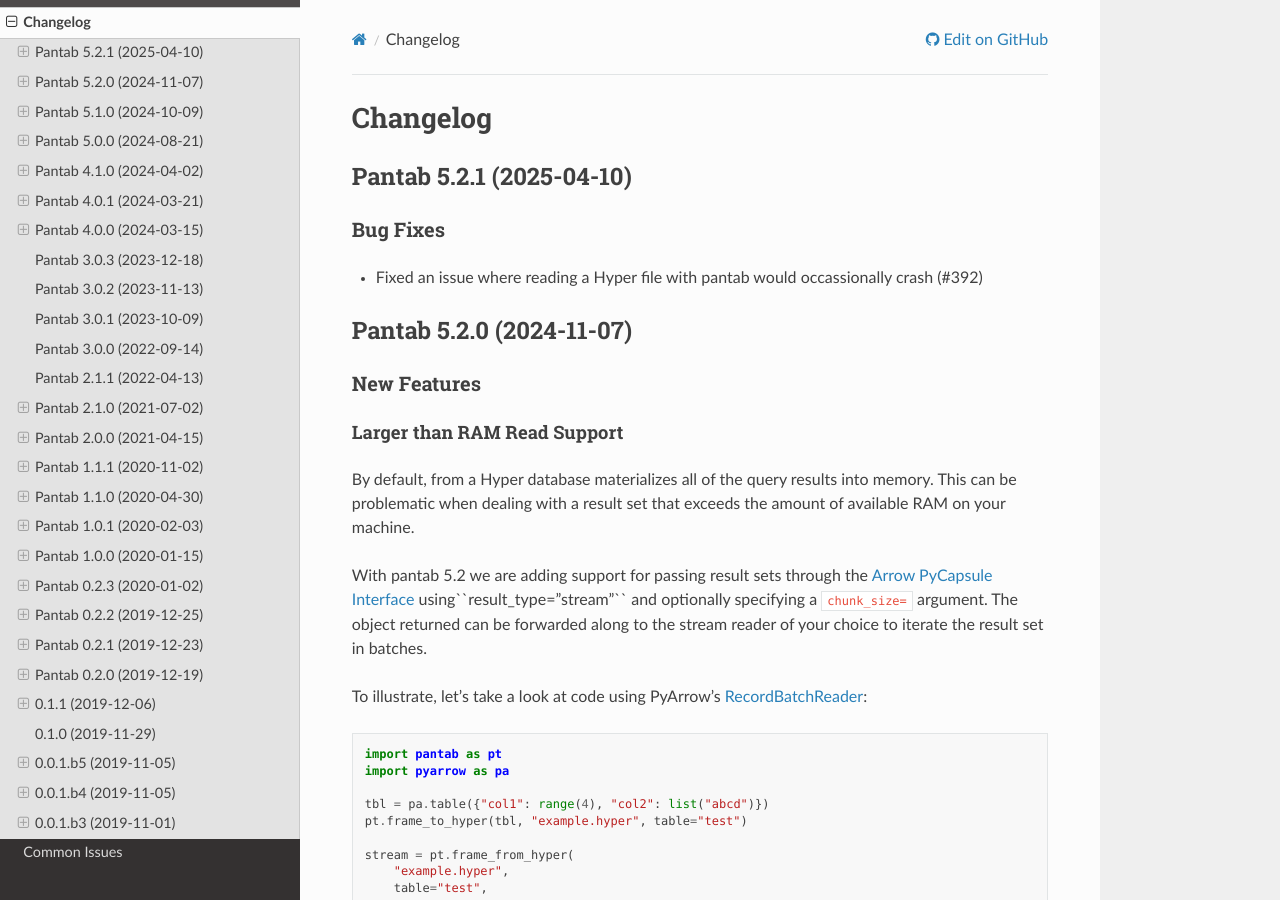
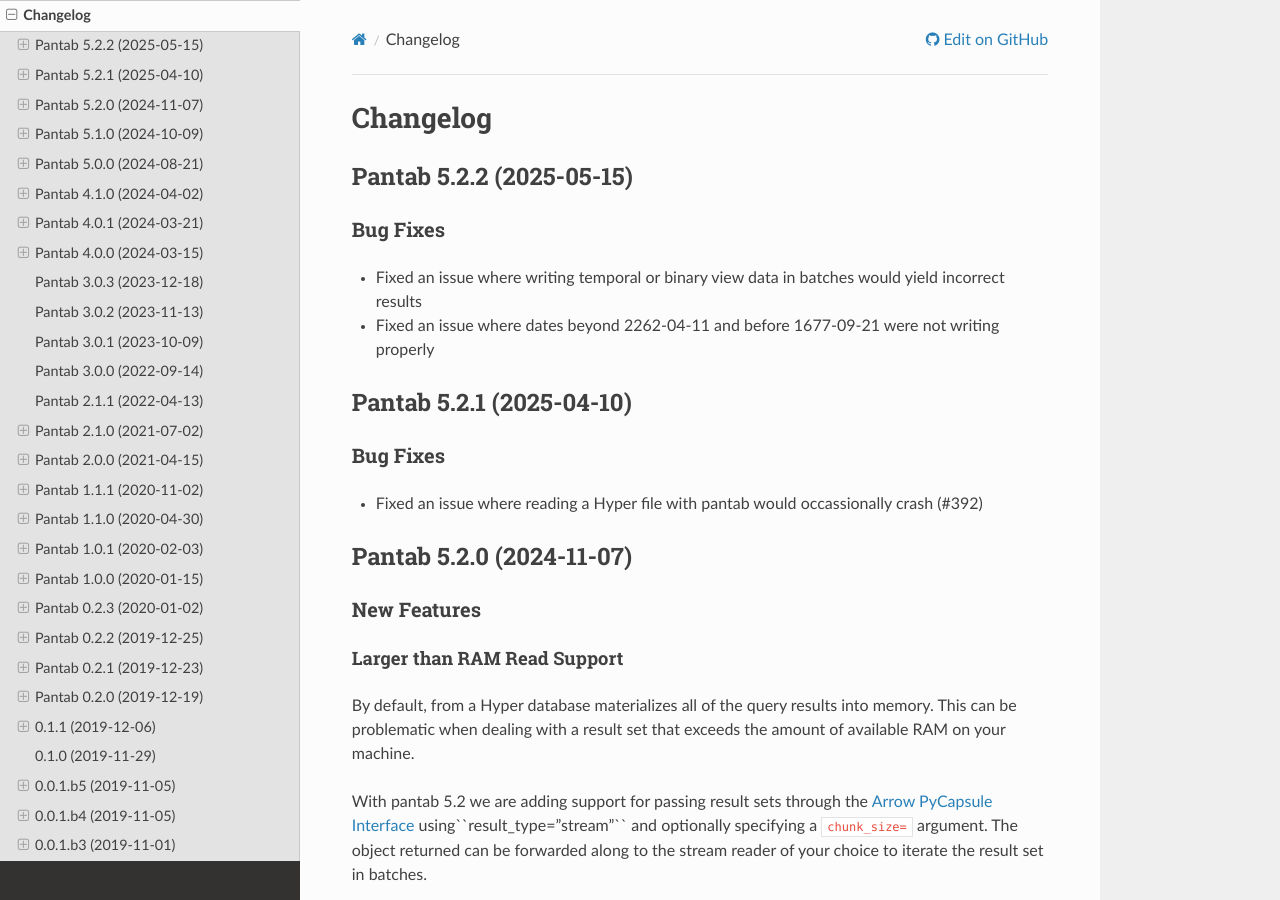
Before and after one commit to innobi/pantab, a Sphinx documentation site: the page built from doc/source/changelog.rst, in a window 1280 px wide and 900 px high. Built offline with Sphinx 7.4.7 and the Read the Docs theme 3.1.0, drawn with Linux system fonts in a browser that asks for light colours.

Commit message:
Release 5.2.2 (#406)

```diff
--- a/doc/source/changelog.rst
+++ b/doc/source/changelog.rst
@@ -1,5 +1,14 @@
 Changelog
 ^^^^^^^^^
+
+Pantab 5.2.2 (2025-05-15)
+=========================
+
+Bug Fixes
+---------
+
+- Fixed an issue where writing temporal or binary view data in batches would yield incorrect results
+- Fixed an issue where dates beyond 2262-04-11 and before 1677-09-21 were not writing properly
 
 Pantab 5.2.1 (2025-04-10)
 =========================
--- a/doc/source/conf.py
+++ b/doc/source/conf.py
@@ -10,7 +10,7 @@
 project = "pantab"
 copyright = "2019-2025, Will Ayd, innobi, LLC"
 author = "Will Ayd, innobi, LLC"
-release = "5.2.1"
+release = "5.2.2"
 
 
 # -- General configuration ---------------------------------------------------
--- a/pyproject.toml
+++ b/pyproject.toml
@@ -7,7 +7,7 @@
 
 [project]
 name = "pantab"
-version = "5.2.1"
+version = "5.2.2"
 description = "Converts pandas DataFrames into Tableau Hyper Extracts and back"
 license = {file = "LICENSE.txt"}
 readme = "README.md"
--- a/src/pantab/__init__.py
+++ b/src/pantab/__init__.py
@@ -1,4 +1,4 @@
-__version__ = "5.2.1"
+__version__ = "5.2.2"
 
 
 from pantab._reader import frame_from_hyper, frame_from_hyper_query, frames_from_hyper
```
